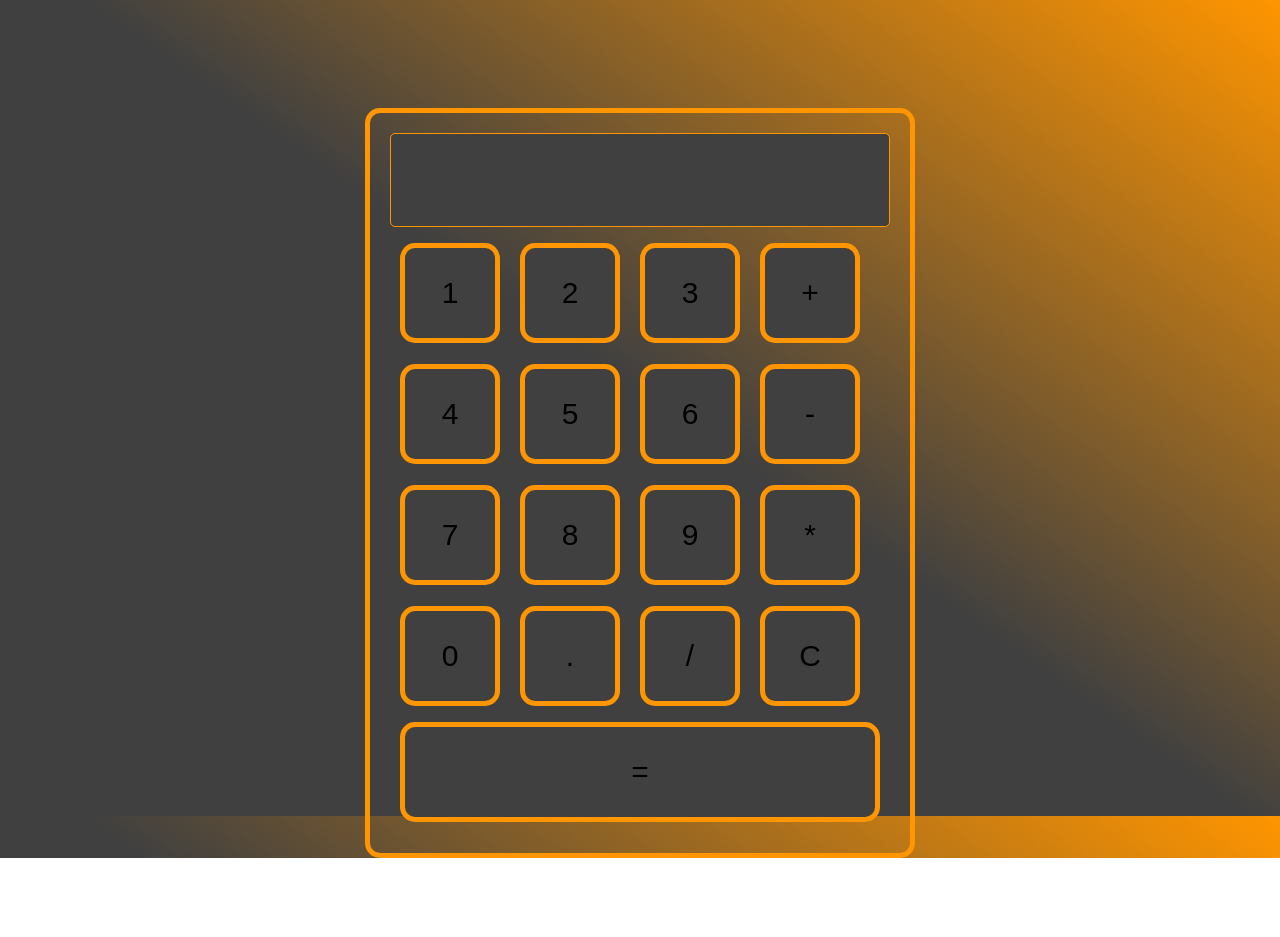
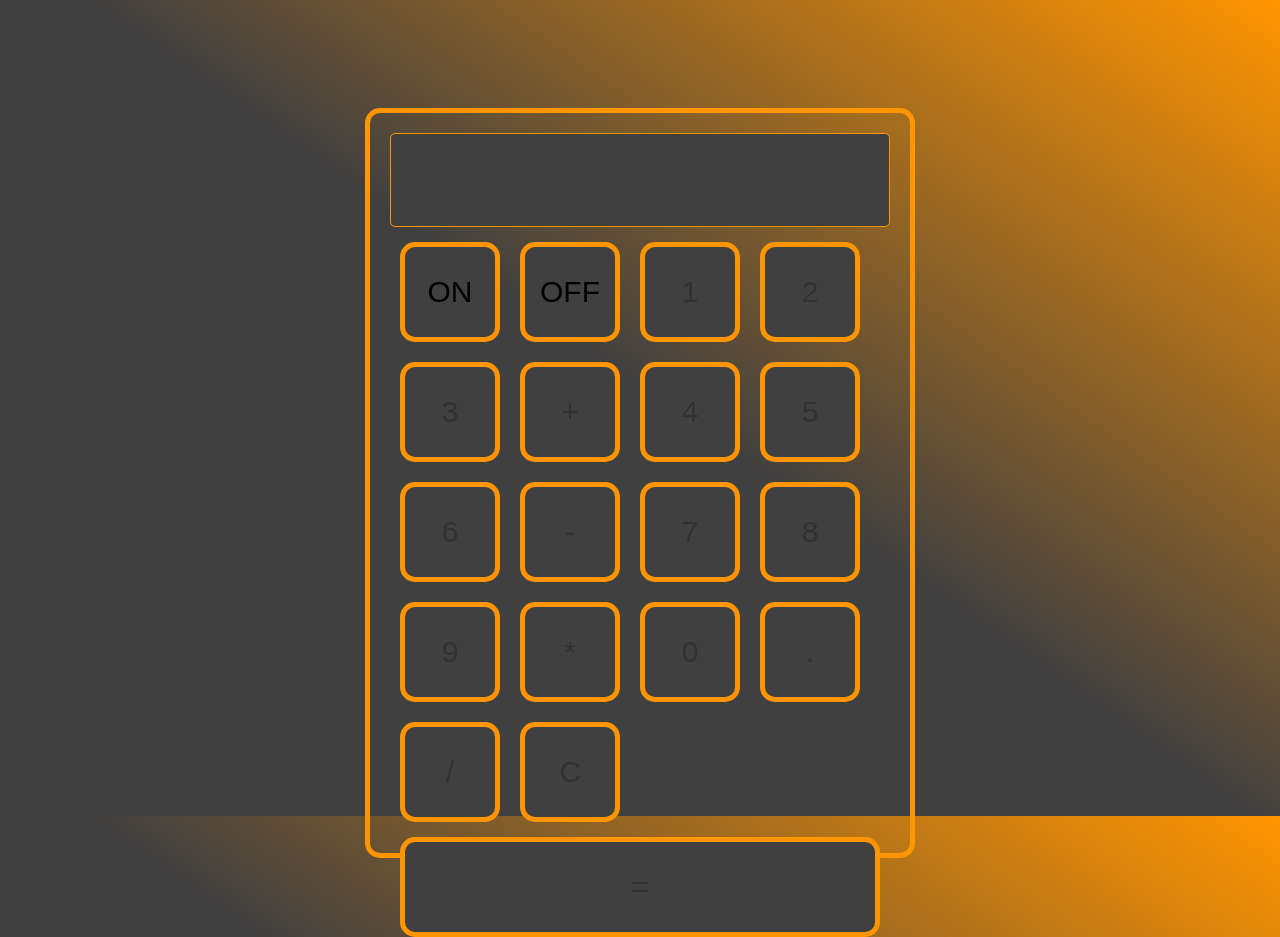
Before and after one commit to josekadeveloper/Calculator, a React (Create React App) app in the folder calculator/: page / in a window 1280 px wide. Before the commit the page ends 858 px from the top, so only its background shows below. Built offline with nearby package versions, Linux system fonts and the light colour scheme.

Commit message:
feat(Calculator): add turnOn and turnOff functions

```diff
--- a/calculator/src/components/Calculator/Calculator.tsx
+++ b/calculator/src/components/Calculator/Calculator.tsx
@@ -2,6 +2,7 @@ import { useState } from "react";
 
 const Calculator = () => {
   const [input, setInput] = useState("");
+  const [active, setActive] = useState(false);
   const lastCharacter = "|";
 
   const addInput = (val: any) => {
@@ -12,26 +13,37 @@ const Calculator = () => {
     input ? setInput(eval(input)) : alert("Please enter values to perform calculations.");
   };
 
+  const turnOn = () => {
+    setActive(true);
+  }
+
+  const turnOff = () => {
+    setActive(false);
+    setInput("");
+  }
+
   return (
     <div className="calculator-container">
-      <div className="result">{input}<span>{lastCharacter}</span></div>
-      <button className="button" onClick={() => addInput(1)}>1</button>
-      <button className="button" onClick={() => addInput(2)}>2</button>
-      <button className="button" onClick={() => addInput(3)}>3</button>
-      <button className="button" onClick={() => addInput("+")}>+</button>
-      <button className="button" onClick={() => addInput(4)}>4</button>
-      <button className="button" onClick={() => addInput(5)}>5</button>
-      <button className="button" onClick={() => addInput(6)}>6</button>
-      <button className="button" onClick={() => addInput("-")}>-</button>
-      <button className="button" onClick={() => addInput(7)}>7</button>
-      <button className="button" onClick={() => addInput(8)}>8</button>
-      <button className="button" onClick={() => addInput(9)}>9</button>
-      <button className="button" onClick={() => addInput("*")}>*</button>
-      <button className="button" onClick={() => addInput(0)}>0</button>
-      <button className="button" onClick={() => addInput(".")}>.</button>
-      <button className="button" onClick={() => addInput("/")}>/</button>
-      <button className="button" onClick={() => setInput("")}>C</button>
-      <button className="button" onClick={() => expCalculate()}>=</button>
+      {<div className="result"> {input}<span>{active ? lastCharacter : ""}</span></div>}
+      <button className="button" onClick={() => turnOn()}>ON</button>
+      <button className="button" onClick={() => turnOff()}>OFF</button>
+      <button className="button" onClick={() => addInput(1)} disabled={!active}>1</button>
+      <button className="button" onClick={() => addInput(2)} disabled={!active}>2</button>
+      <button className="button" onClick={() => addInput(3)} disabled={!active}>3</button>
+      <button className="button" onClick={() => addInput("+")} disabled={!active}>+</button>
+      <button className="button" onClick={() => addInput(4)} disabled={!active}>4</button>
+      <button className="button" onClick={() => addInput(5)} disabled={!active}>5</button>
+      <button className="button" onClick={() => addInput(6)} disabled={!active}>6</button>
+      <button className="button" onClick={() => addInput("-")} disabled={!active}>-</button>
+      <button className="button" onClick={() => addInput(7)} disabled={!active}>7</button>
+      <button className="button" onClick={() => addInput(8)} disabled={!active}>8</button>
+      <button className="button" onClick={() => addInput(9)} disabled={!active}>9</button>
+      <button className="button" onClick={() => addInput("*")} disabled={!active}>*</button>
+      <button className="button" onClick={() => addInput(0)} disabled={!active}>0</button>
+      <button className="button" onClick={() => addInput(".")} disabled={!active}>.</button>
+      <button className="button" onClick={() => addInput("/")} disabled={!active}>/</button>
+      <button className="button" onClick={() => setInput("")} disabled={!active}>C</button>
+      <button className="button" onClick={() => expCalculate()} disabled={!active}>=</button>
     </div>
   );
 };
```
